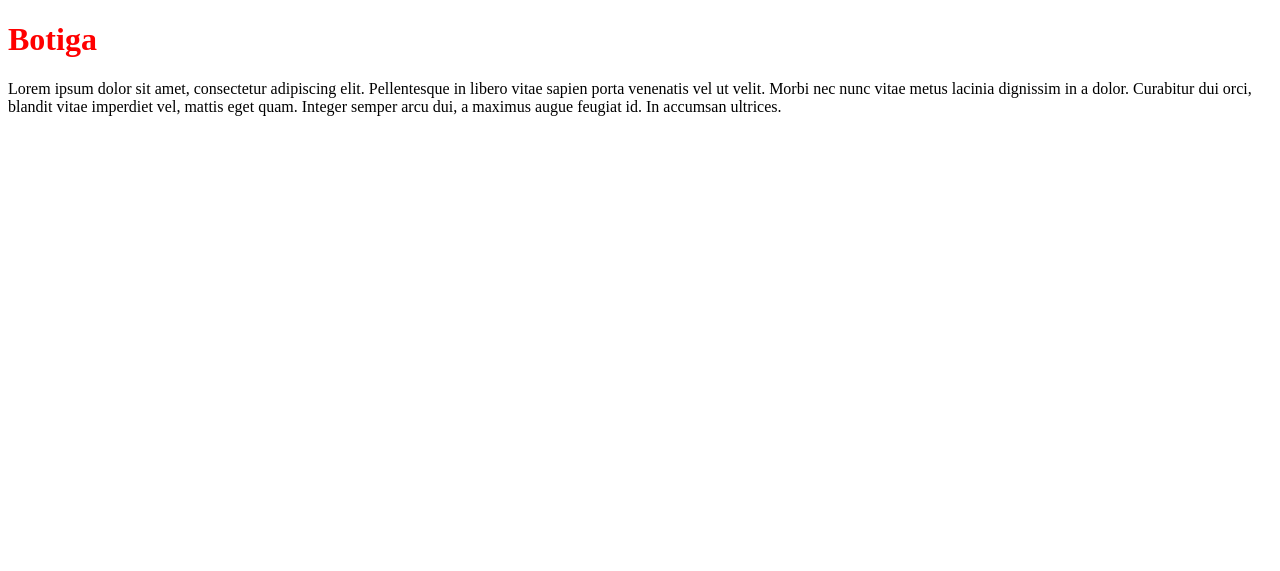
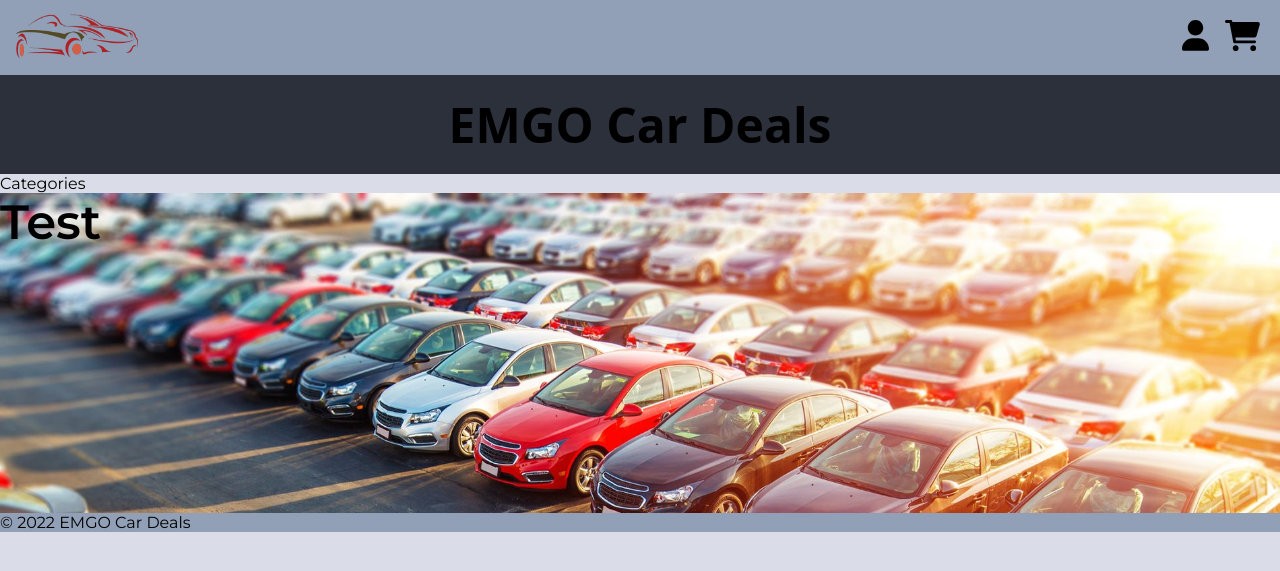
Before and after one commit to hugoogb/football-shirt-shop, a PHP site: page / in a window 1280 px wide. Shown: the top 571 px of the page. Run offline with PHP 8.4, Linux system fonts and the light colour scheme.

Commit message:
started shop project (car deals)

```diff
--- /dev/null
+++ b/color-palette.txt
@@ -0,0 +1 @@
+https://coolors.co/dadde7-f4d8a4-ed851d-91a0b6-2b303a
--- /dev/null
+++ b/project/css/footer.css
@@ -0,0 +1,6 @@
+.footer-container {
+    width: 100vw;
+    height: auto;
+
+    background-color: #91A0B6;
+}
--- /dev/null
+++ b/project/css/header.css
@@ -0,0 +1,36 @@
+.header-container a {
+    text-decoration: none;
+}
+
+.header-title {
+    --h: 1.2em; /* the height */
+
+    line-height: var(--h);
+    color: #0000;
+    text-shadow: 0 var(--_i, var(--h)) #F4D8A4,
+    0 0 rgb(0 0 0 / var(--_i, 1));
+    background: linear-gradient(#ED851D 0 0) bottom/100% calc(100% - var(--_i, 1) * 100%) no-repeat;
+    overflow: hidden;
+    transition: 0.3s;
+}
+
+.header-title:hover {
+    --_i: 0;
+}
+
+.header-container {
+    width: 100vw;
+    padding-top: 1rem;
+    padding-bottom: 1rem;
+    display: grid;
+    place-content: center;
+    background: #2B303A;
+}
+
+.header-title {
+    font-family: system-ui, sans-serif;
+    font-size: 3rem;
+    margin: 0;
+    cursor: pointer;
+    padding: 0.1em;
+}
--- a/project/css/index.css
+++ b/project/css/index.css
@@ -1,3 +1,24 @@
-h1 {
-    color: red;
+* {
+    padding: 0px;
+    margin: 0px;
 }
+
+body {
+    font-family: 'Montserrat', sans-serif;
+    font-weight: normal;
+    font-style: normal;
+
+    background-color: #DADDE7;
+}
+
+.test-container {
+    width: 100vw;
+    height: 20rem;
+
+    background-image: url("../img/header-background-cars.jpg");
+    background-size: cover;
+}
+
+.test-title {
+    font-size: 48px;
+}
--- /dev/null
+++ b/project/css/navbar.css
@@ -0,0 +1,35 @@
+.navbar {
+    display: flex;
+    flex-direction: row;
+    align-items: center;
+    justify-content: space-between;
+
+    padding: 0.5rem;
+
+    background-color: #91A0B6;
+}
+
+.navbar-left {
+    padding-left: 0.5rem;
+}
+
+.logo {
+    height: 55px;
+}
+
+.navbar-right {
+    display: flex;
+    flex-direction: row;
+    align-items: center;
+    justify-content: flex-end;
+    padding: 0.75rem;
+}
+
+.icon-user {
+    width: 27px;
+    padding-right: 1rem;
+}
+
+.icon-cart {
+    width: 35px;
+}
--- a/project/index.html
+++ b/project/index.html
@@ -2,19 +2,59 @@
 <html lang="es">
 <head>
     <meta charset="UTF-8">
-    <title>TDIW PLAB</title>
+    <meta name="viewport" content="width=device-width, initial-scale=1">
+    <title>EMGO Car Deals</title>
+    <link rel="preconnect" href="https://fonts.googleapis.com">
+    <link rel="preconnect" href="https://fonts.gstatic.com" crossorigin>
+    <link href="https://fonts.googleapis.com/css2?family=Montserrat:wght@300;400;500;600&display=swap" rel="stylesheet">
     <link rel="stylesheet" type="text/css" href="css/index.css">
+    <link rel="stylesheet" type="text/css" href="css/navbar.css">
+    <link rel="stylesheet" type="text/css" href="css/header.css">
+    <link rel="stylesheet" type="text/css" href="css/footer.css">
 </head>
 <body>
+
+<nav class="navbar">
+    <div class="navbar-left">
+        <a href="index.html" target="_self"><img class="logo" src="img/logo-car.png"></a>
+    </div>
+    <div class="navbar-right">
+        <a href="#" target="_self">
+            <svg class="icon-user" xmlns="http://www.w3.org/2000/svg" viewBox="0 0 448 512">
+                <!--! Font Awesome Pro 6.2.0 by @fontawesome - https://fontawesome.com License - https://fontawesome.com/license (Commercial License) Copyright 2022 Fonticons, Inc. -->
+                <path d="M224 256c70.7 0 128-57.3 128-128S294.7 0 224 0S96 57.3 96 128s57.3 128 128 128zm-45.7 48C79.8 304 0 383.8 0 482.3C0 498.7 13.3 512 29.7 512H418.3c16.4 0 29.7-13.3 29.7-29.7C448 383.8 368.2 304 269.7 304H178.3z"/>
+            </svg>
+        </a>
+        <a href="#" target="_self">
+            <svg class="icon-cart" xmlns="http://www.w3.org/2000/svg" viewBox="0 0 576 512">
+                <!--! Font Awesome Pro 6.2.0 by @fontawesome - https://fontawesome.com License - https://fontawesome.com/license (Commercial License) Copyright 2022 Fonticons, Inc. -->
+                <path d="M24 0C10.7 0 0 10.7 0 24S10.7 48 24 48H76.1l60.3 316.5c2.2 11.3 12.1 19.5 23.6 19.5H488c13.3 0 24-10.7 24-24s-10.7-24-24-24H179.9l-9.1-48h317c14.3 0 26.9-9.5 30.8-23.3l54-192C578.3 52.3 563 32 541.8 32H122l-2.4-12.5C117.4 8.2 107.5 0 96 0H24zM176 512c26.5 0 48-21.5 48-48s-21.5-48-48-48s-48 21.5-48 48s21.5 48 48 48zm336-48c0-26.5-21.5-48-48-48s-48 21.5-48 48s21.5 48 48 48s48-21.5 48-48z"/>
+            </svg>
+        </a>
+    </div>
+</nav>
+
 <header>
-    <h1>Botiga</h1>
+    <div class="header-container">
+        <a href="index.html" target="_self">
+            <h1 class="header-title">EMGO Car Deals</h1>
+        </a>
+    </div>
 </header>
+
 <section>
-    <p>
-        Lorem ipsum dolor sit amet, consectetur adipiscing elit. Pellentesque in libero vitae sapien porta venenatis vel
-        ut velit. Morbi nec nunc vitae metus lacinia dignissim in a dolor. Curabitur dui orci, blandit vitae imperdiet
-        vel, mattis eget quam. Integer semper arcu dui, a maximus augue feugiat id. In accumsan ultrices.
-    </p>
+    <div class="categories-container">
+        <p>Categories</p>
+        <div class="test-container">
+            <h1 class="test-title">Test</h1>
+        </div>
+    </div>
 </section>
+
+<footer>
+    <div class="footer-container">
+        <p>© 2022 EMGO Car Deals</p>
+    </div>
+</footer>
 </body>
 </html>
```
Also changed, not shown: project/.htaccess (added), project/img/header-background-cars.jpg (added), project/img/logo-car.png (added), 1 other file.
